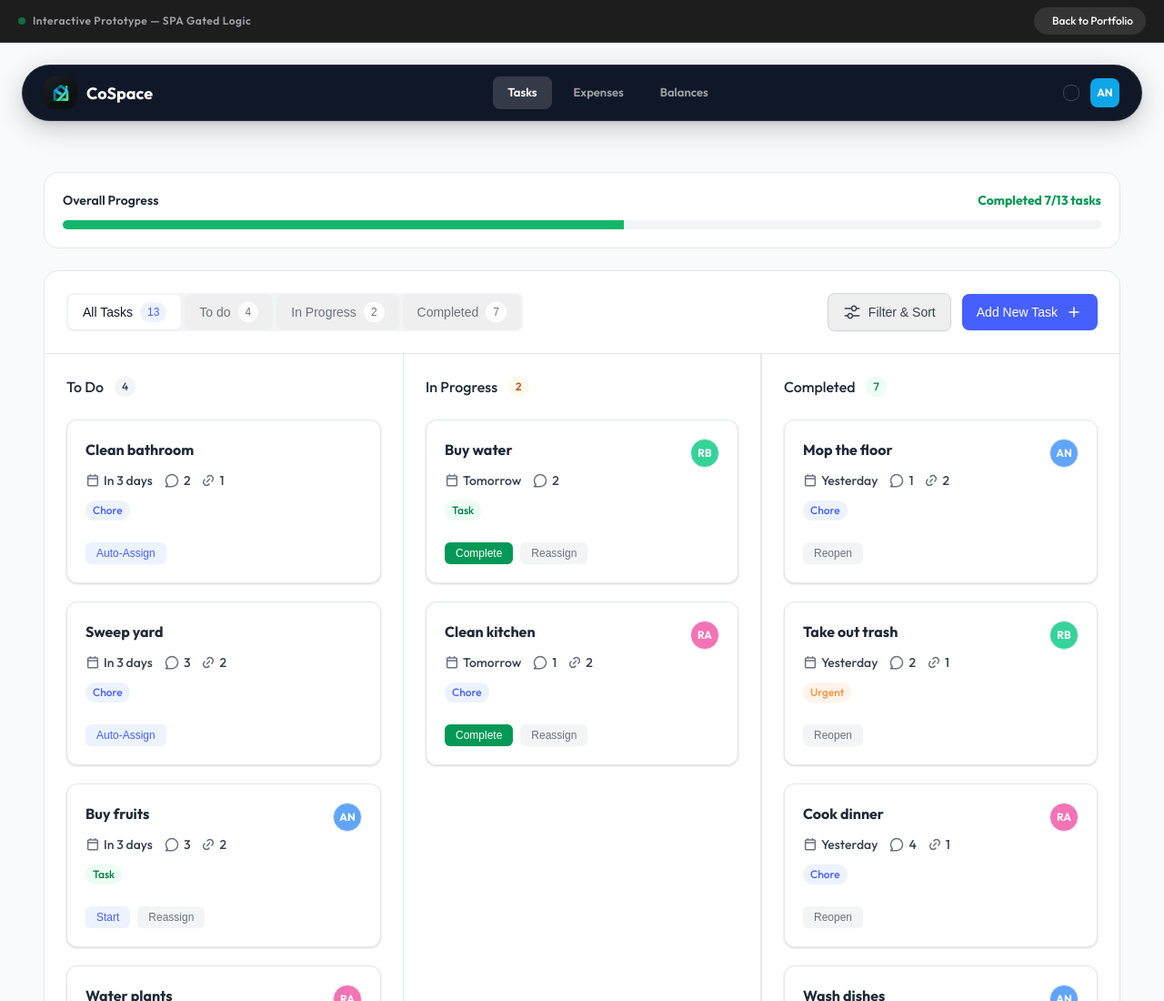
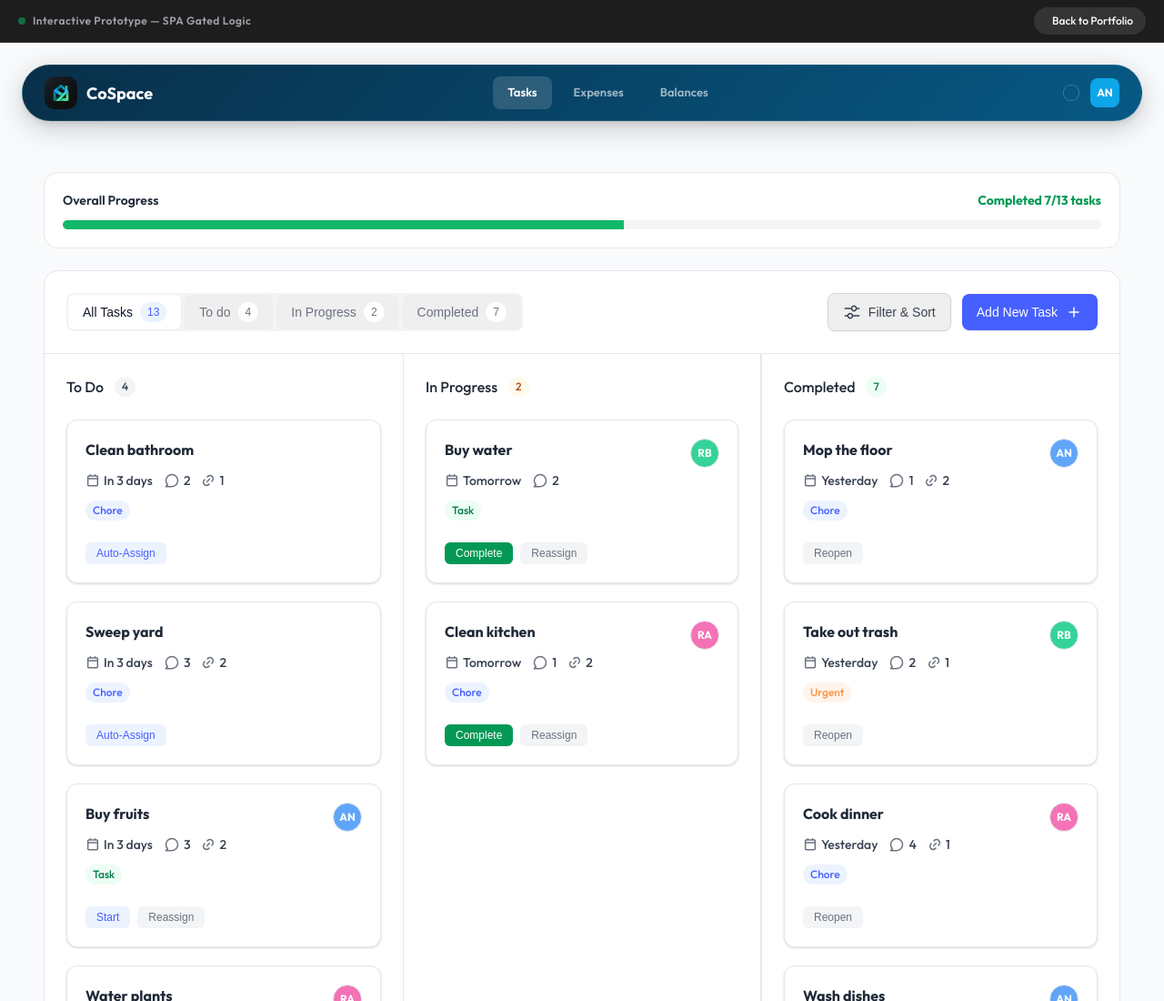
Before and after one commit to Haign12/DoAnhNghia_BAPortfolio, a plain HTML site: page project2-coliving-manager/index.html in a window 1280 px wide. Shown: the top 1100 px of the page at 91% size. Drawn offline with nearby package versions, Linux system fonts and the light colour scheme; some icons are missing.

Commit message:
style(coliving): update navbar background to match new brand gradient

```diff
--- a/project2-coliving-manager/styles.css
+++ b/project2-coliving-manager/styles.css
@@ -98,7 +98,7 @@
   --text3: var(--gray-400);
   --accent: var(--brand-500);
   --accent-dim: rgba(70, 95, 255, 0.08);
-  --nav-bg: var(--gray-900);
+  --nav-bg: linear-gradient(135deg, var(--brand-950), var(--brand-800));
   --nav-text: var(--white);
   --green: var(--success-500);
   --yellow: var(--warning-500);
```
